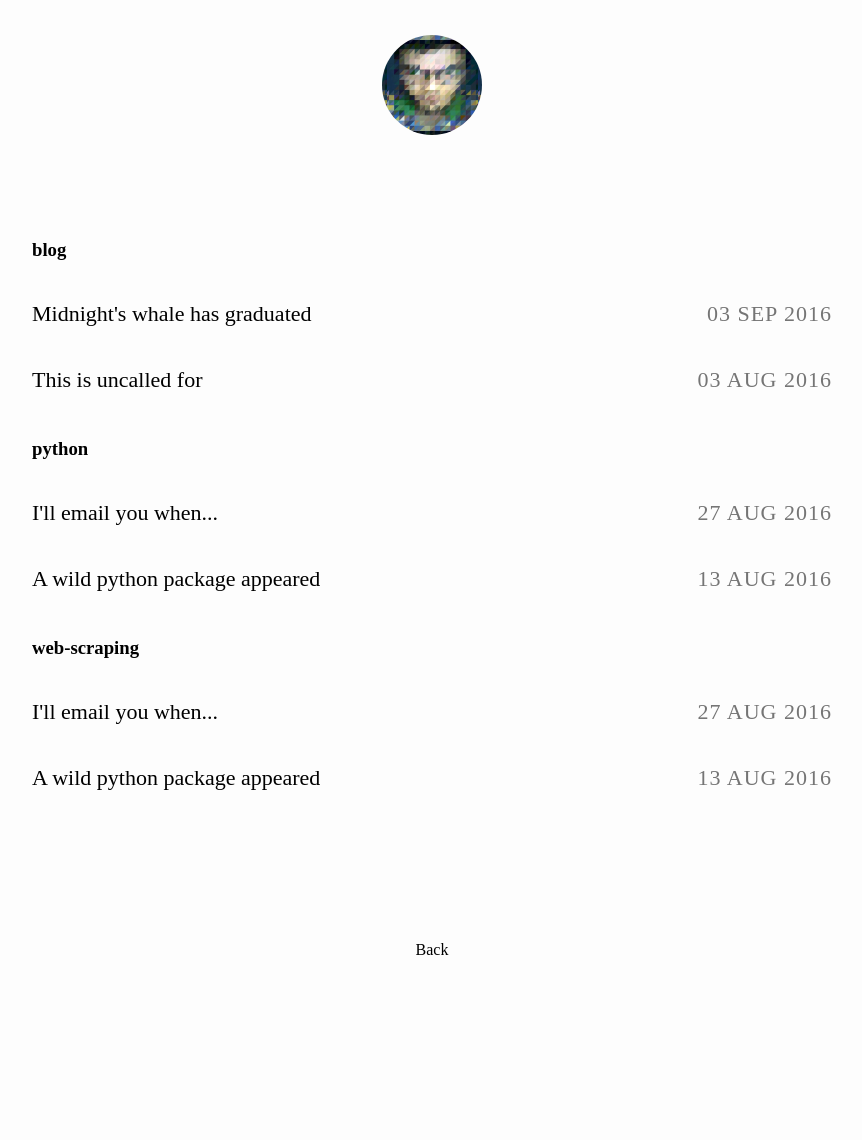
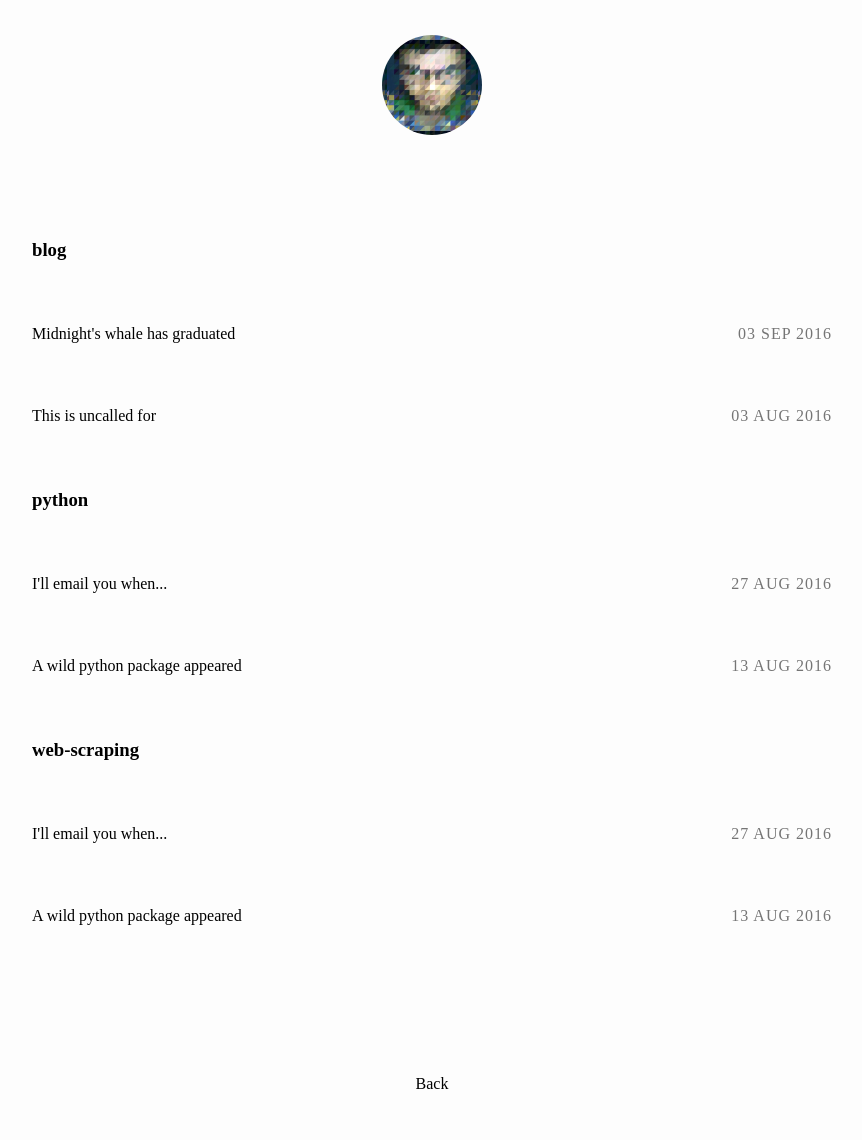
Before and after one commit to zvovov/blog, a Jekyll site: the page built from tags.html, in a window 1280 px wide. Shown: the whole page, without its empty margins (208-1070 px from the left). Built offline with Jekyll 4.4.1, drawn with Linux system fonts in a browser that asks for light colours; before the commit the page ends 1006 px from its top, so only the background shows below that.

Commit message:
layout, tags on landing page

```diff
--- a/_sass/main.scss
+++ b/_sass/main.scss
@@ -322,14 +322,15 @@ section {
     margin: 0;
     padding: 0;
     li {
-      font-size: 22px;
-      margin: 40px 0;
+      margin: 4em 0;
       .title {
+        font-size: 32px;
         max-width: 100%;
-        overflow: hidden !important;
-        text-overflow: ellipsis !important;
-        white-space: nowrap !important;
-        word-wrap: normal !important;
+        margin: 1em 0;
+        //overflow: hidden !important;
+        //text-overflow: ellipsis !important;
+        //white-space: nowrap !important;
+        //word-wrap: normal !important;
       }
       a {
         text-decoration: none;
@@ -337,15 +338,21 @@ section {
         color: #000;
         box-sizing: border-box;
       }
+      .post-details {
+        max-width: 100%;
+        font-size: 20px;
+        font-family: sans-serif;
+        padding: 0.5em 0;
+      }
       .post-date {
         float: right;
-        margin: 0 0 0 20px;
-      }
-      span {
-        display: inline-block;
+        margin-left: 2em;
         color: #757575;
         letter-spacing: 1px;
         text-transform: uppercase;
+      }
+      .post-tags {
+        border-bottom: 1px solid #f14e32;
       }
       @media (min-width: 992px) {a {
           border-bottom: 2px solid transparent;
```
Also changed, not shown: index.html (+9 -3 lines).
